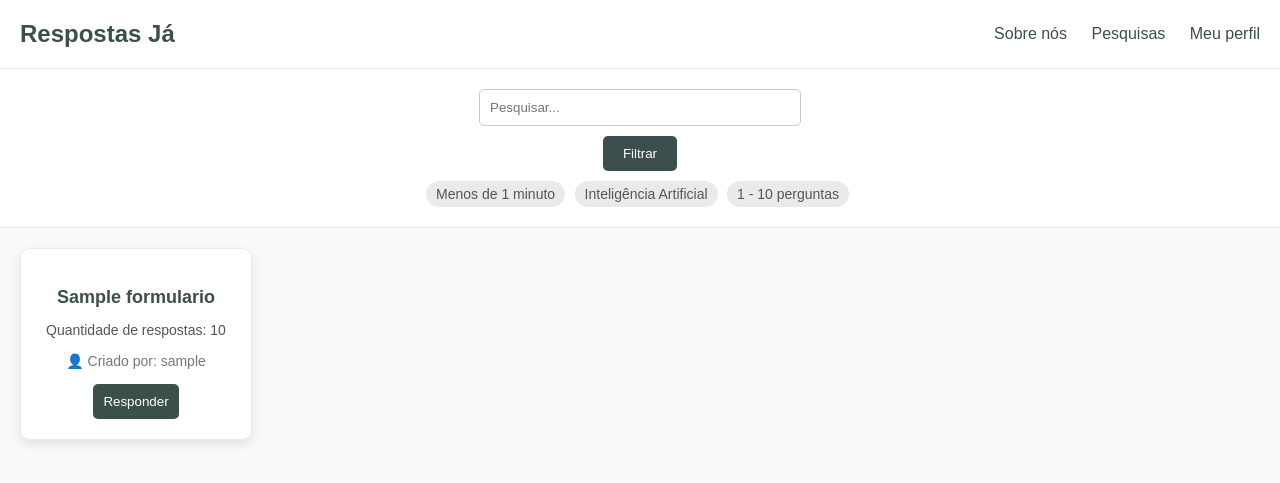
After one commit to AgentTarik/Respostas_ja, a Django app: page /formularios/ in a window 1280 px wide. The commit adds this page. Shown: the top 483 px of the page. Run offline with Django 5.2, Linux system fonts and the light colour scheme; a user stored in the database is signed in; tables that the repository leaves empty hold one stand-in row (values such as "Sample post").

Commit message:
pagina que mostra todos formularios

```diff
--- /dev/null
+++ b/hello_world/static/formularios.css
@@ -0,0 +1,130 @@
+body, html {
+    margin: 0;
+    padding: 0;
+    box-sizing: border-box;
+    font-family: 'Arial', sans-serif;
+    background-color: #f9f9f9;
+}
+
+/* Cabeçalho */
+.header {
+    display: flex;
+    justify-content: space-between;
+    align-items: center;
+    padding: 20px;
+    background-color: #ffffff;
+    border-bottom: 1px solid #eaeaea;
+}
+
+.logo {
+    font-size: 24px;
+    font-weight: bold;
+    color: #3b4f4b;
+}
+
+.navbar a {
+    margin-left: 20px;
+    text-decoration: none;
+    color: #3b4f4b;
+    font-size: 16px;
+    transition: color 0.3s ease;
+}
+
+.navbar a:hover {
+    color: #7b4adb;
+}
+
+/* Filtros */
+.filtros {
+    display: flex;
+    flex-direction: column;
+    align-items: center;
+    padding: 20px;
+    background-color: #ffffff;
+    border-bottom: 1px solid #eaeaea;
+}
+
+.search-bar {
+    width: 300px;
+    padding: 10px;
+    border: 1px solid #cccccc;
+    border-radius: 5px;
+    margin-bottom: 10px;
+}
+
+.filter-btn {
+    padding: 10px 20px;
+    background-color: #3b4f4f;
+    color: #ffffff;
+    border: none;
+    border-radius: 5px;
+    cursor: pointer;
+    transition: background-color 0.3s ease;
+}
+
+.filter-btn:hover {
+    background-color: #333333;
+}
+
+.tags {
+    margin-top: 10px;
+}
+
+.tag {
+    display: inline-block;
+    background-color: #eaeaea;
+    color: #555555;
+    padding: 5px 10px;
+    border-radius: 15px;
+    margin-right: 5px;
+    font-size: 14px;
+}
+
+/* Lista de Formulários */
+.formularios {
+    display: grid;
+    grid-template-columns: repeat(auto-fill, minmax(200px, 1fr));
+    gap: 20px;
+    padding: 20px;
+}
+
+.card {
+    background-color: #ffffff;
+    border: 1px solid #eaeaea;
+    border-radius: 10px;
+    padding: 20px;
+    box-shadow: 0 4px 10px rgba(0, 0, 0, 0.1);
+    text-align: center;
+}
+
+.card h3 {
+    font-size: 18px;
+    color: #3b4f4b;
+    margin-bottom: 10px;
+}
+
+.card p {
+    font-size: 14px;
+    color: #555555;
+    margin-bottom: 15px;
+}
+
+.card-details {
+    font-size: 14px;
+    color: #777777;
+    margin-bottom: 15px;
+}
+
+.responder-btn {
+    padding: 10px;
+    background-color: #3b4f4b;
+    color: #ffffff;
+    border: none;
+    border-radius: 5px;
+    cursor: pointer;
+    transition: background-color 0.3s ease;
+}
+
+.responder-btn:hover {
+    background-color: #333333;
+}
--- a/hello_world/static/login.css
+++ b/hello_world/static/login.css
@@ -67,7 +67,7 @@ body, html {
     background-color: #333333;
 }
 
-/* Link para continuar como anônimo */
+
 .login-box a {
     display: block;
     margin-top: 15px;
--- a/hello_world/urls.py
+++ b/hello_world/urls.py
@@ -32,6 +32,7 @@ urlpatterns = [
     path("home/", views.home_view, name="home"),
     path("logout/", views.logout_view, name="logout"),
     path("sobre-nos/", views.sobre_nos_view, name="sobre-nos"),
+    path("formularios/", views.listar_formularios, name="listar-formularios"),
 ]
 if settings.DEBUG:
     urlpatterns += static(settings.MEDIA_URL, document_root=settings.MEDIA_ROOT)
--- /dev/null
+++ b/respostasJa/templates/formularios.html
@@ -0,0 +1,52 @@
+{% load static %}
+
+<!DOCTYPE html>
+<html lang="en">
+<head>
+    <meta charset="UTF-8">
+    <meta name="viewport" content="width=device-width, initial-scale=1.0">
+    <title>Formulários - Respostas Já</title>
+    <link rel="stylesheet" href="{% static 'formularios.css' %}">
+</head>
+<body>
+    <!-- Cabeçalho -->
+    <header class="header">
+        <div class="logo">Respostas Já</div>
+        <nav class="navbar">
+            <a href="{% url 'sobre-nos' %}">Sobre nós</a>
+            <a href="#">Pesquisas</a>
+            <a href="{% url 'sobre-nos' %}">Meu perfil</a>
+        </nav>
+    </header>
+
+    <!-- Filtros -->
+    <section class="filtros">
+        <input type="text" placeholder="Pesquisar..." class="search-bar">
+        <button class="filter-btn">Filtrar</button>
+        <div class="tags">
+            <span class="tag">Menos de 1 minuto</span>
+            <span class="tag">Inteligência Artificial</span>
+            <span class="tag">1 - 10 perguntas</span>
+        </div>
+    </section>
+
+    <!-- Lista de Formulários -->
+    <section class="formularios">
+        {% if formularios %}
+            {% for formulario in formularios %}
+            <div class="card">
+                <h3>{{ formulario.titulo }}</h3>
+                <p>Quantidade de respostas: {{ formulario.quantidade_formularios_respondidos }}</p>
+                <div class="card-details">
+                    <span class="autor">👤 Criado por: {{ formulario.usuario.username }}</span>
+                </div>
+                <button class="responder-btn">Responder</button>
+            </div>
+            {% endfor %}
+        {% else %}
+            <p>Nenhum formulário encontrado.</p>
+        {% endif %}
+    </section>
+
+</body>
+</html>
--- a/respostasJa/views.py
+++ b/respostasJa/views.py
@@ -2,6 +2,8 @@ from django.shortcuts import render, redirect
 from django.contrib.auth import authenticate, login, logout
 from django.contrib.auth.decorators import login_required
 from django.contrib.auth.forms import AuthenticationForm
+from .models import Formulario
+
 from .forms import UsuarioCreationForm
 
 # Página de login
@@ -11,7 +13,7 @@ def login_view(request):
         if form.is_valid():
             user = form.get_user()
             login(request, user)
-            return redirect("home")
+            return redirect("listar-formularios")
     else:
         form = AuthenticationForm()
     return render(request, "login.html", {"form": form})
@@ -24,7 +26,7 @@ def register_view(request):
         if form.is_valid():
             user = form.save()
             login(request, user)  # Faz login automaticamente
-            return redirect("home")
+            return redirect("listar-formularios")
     else:
         form = UsuarioCreationForm()
     return render(request, "register.html", {"form": form})
@@ -43,3 +45,12 @@ def logout_view(request):
 
 def sobre_nos_view(request):
     return render(request, "sobre.html")
+
+@login_required
+def listar_formularios(request):
+    if request.user.is_authenticated:  # Verifica se o usuário está logado
+        # Busca os formulários ativos associados ao usuário logado
+        formularios = Formulario.objects.all()
+    else:
+        formularios = []
+    return render(request, "formularios.html", {"formularios": formularios})
```
